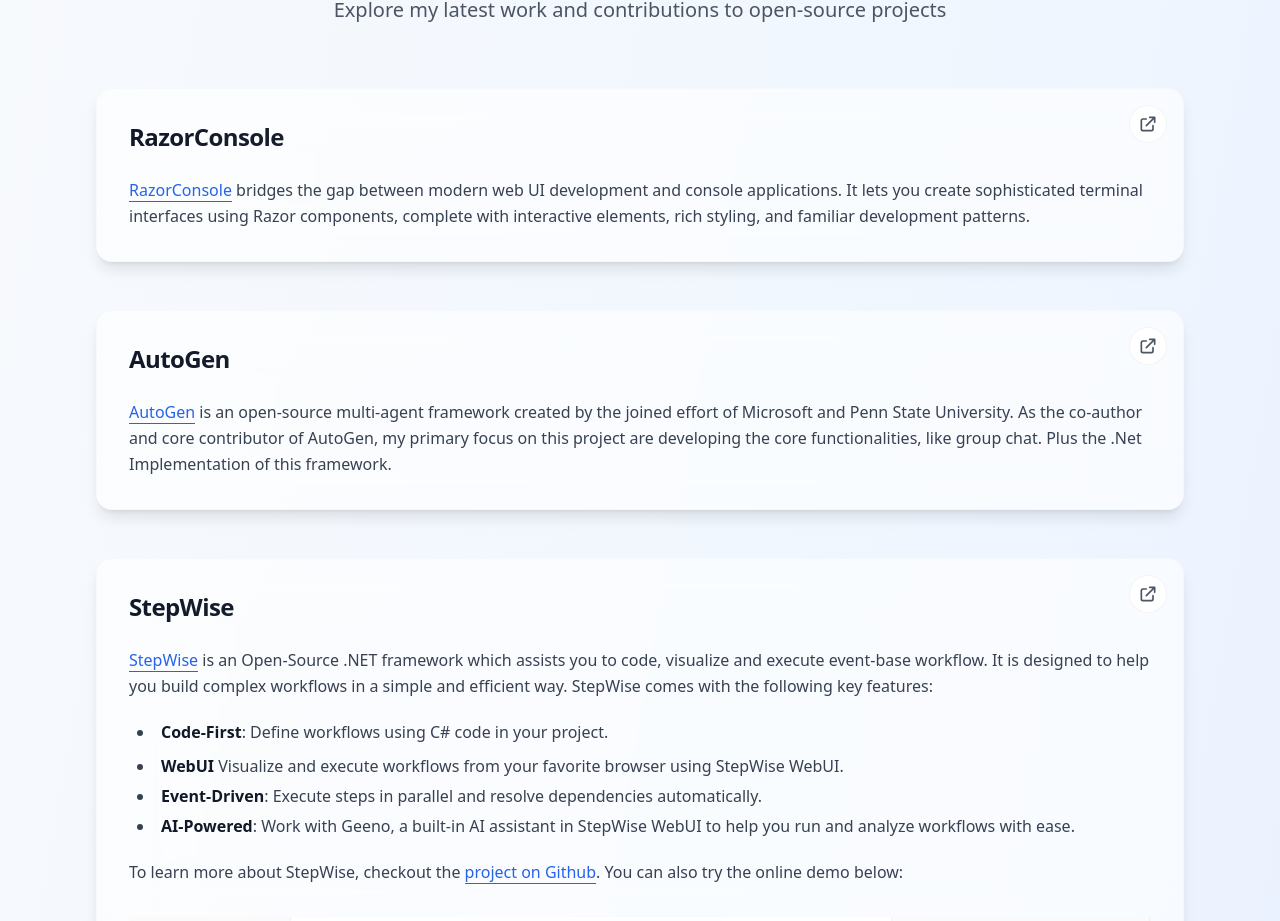
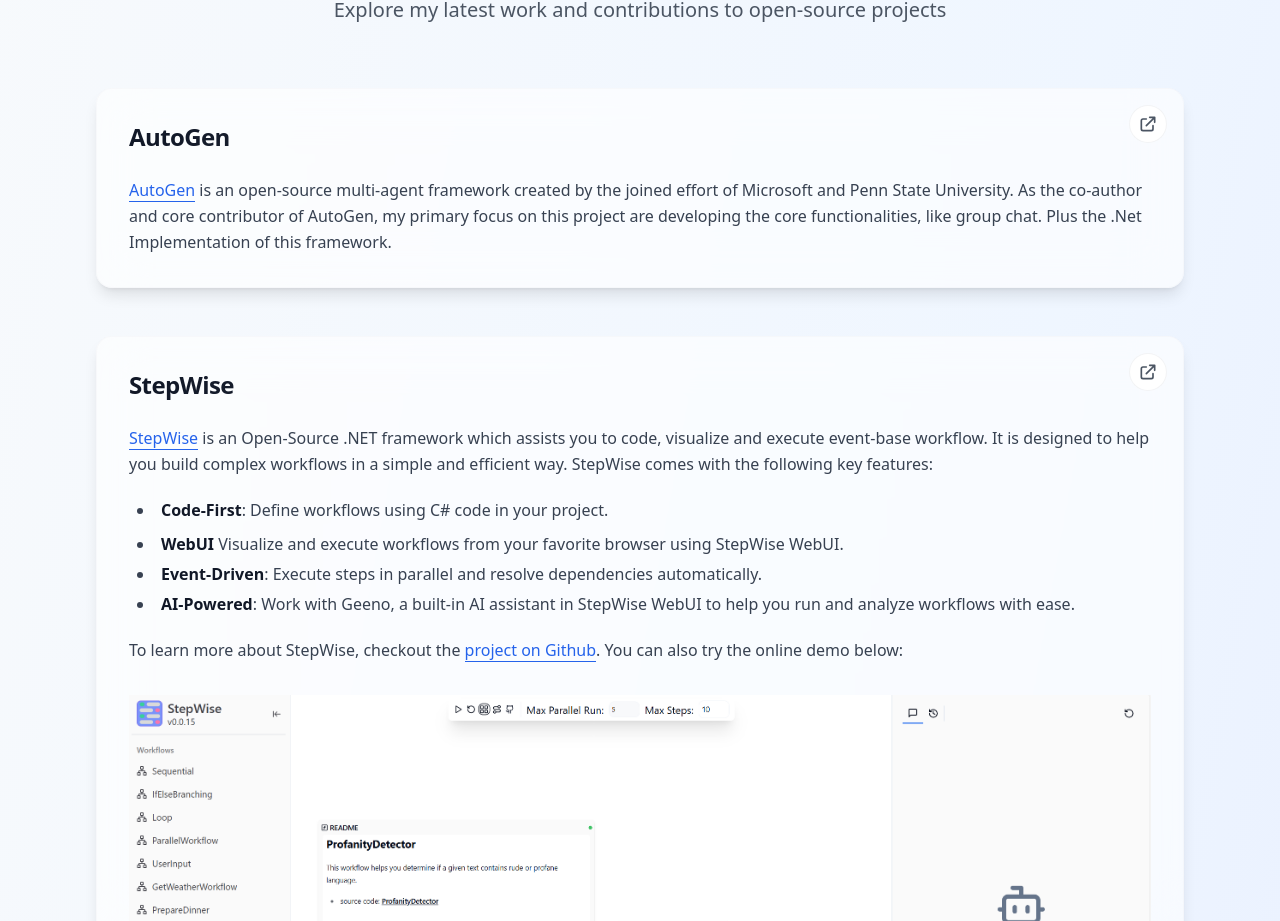
Before and after one commit to LittleLittleCloud/LittleLittleCloud.github.io, a Next.js app: page / in a window 1280 px wide. Shown: the part 919-1840 px from the top of the page. Built offline with nearby package versions, Linux system fonts and the light colour scheme.

Commit message:
Revert "Add RazorConsole project to projects" (#4)

```diff
--- a/src/pages/index.tsx
+++ b/src/pages/index.tsx
@@ -105,11 +105,6 @@
       },
     },
     projects: [
-      {
-        name: "RazorConsole",
-        url: "https://github.com/RazorConsole/RazorConsole",
-        description: `[RazorConsole](https://github.com/RazorConsole/RazorConsole) bridges the gap between modern web UI development and console applications. It lets you create sophisticated terminal interfaces using Razor components, complete with interactive elements, rich styling, and familiar development patterns.`,
-      },
       {
         name: "AutoGen",
         url: "https://github.com/microsoft/autogen",
```
